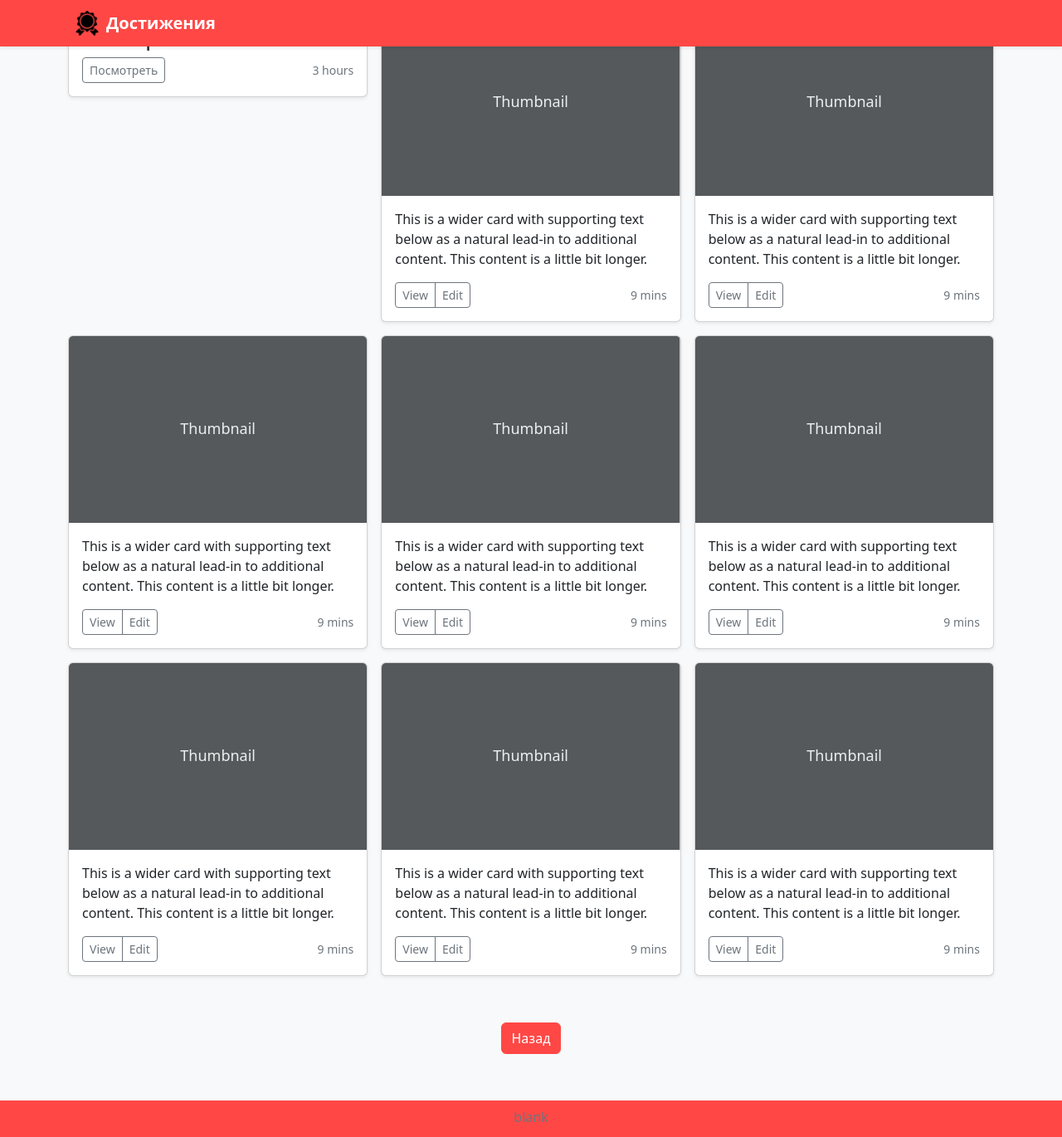
After one commit to DarkLordikss/samocat-demo, a Flask app: page /epic_1 in a window 1280 px wide. The commit adds this page. Shown: the whole page at 83% size. Run offline with Flask 2, Linux system fonts and the light colour scheme; some libraries are stand-ins or nearby versions.

Commit message:
ne proect a joke

```diff
--- a/main.py
+++ b/main.py
@@ -9,8 +9,13 @@
     return render_template('index.html')
 
 
-@app.route("/quest_1")
+@app.route("/epic_1")
 def second_page():
+    return render_template('epic_1.html')
+
+
+@app.route("/epic_1/quest_1")
+def third_page():
     return render_template('quest_1.html')
 
 
--- a/static/css/styles.css
+++ b/static/css/styles.css
@@ -74,7 +74,7 @@
 }
 
 .achives {
-    padding-top: 100px;
+    padding-top: 10px;
 }
 
 .photo {
--- /dev/null
+++ b/templates/epic_1.html
@@ -0,0 +1,212 @@
+<!doctype html>
+<html lang="en">
+  <head>
+    <meta charset="utf-8">
+    <meta name="viewport" content="width=device-width, initial-scale=1">
+    <meta name="description" content="">
+    <meta name="author" content="Mark Otto, Jacob Thornton, and Bootstrap contributors">
+    <meta name="generator" content="Hugo 0.104.2">
+    <script src="https://ajax.googleapis.com/ajax/libs/jquery/2.2.0/jquery.min.js"></script>
+    <link type="text/css" href="{{ url_for('static', filename='css/styles.css')}}" rel="stylesheet" />
+    <title>Самокат</title>
+
+    <link rel="canonical" href="https://getbootstrap.com/docs/5.2/examples/album/">
+
+
+
+
+  <link href="https://cdn.jsdelivr.net/npm/bootstrap@5.2.3/dist/css/bootstrap.min.css" rel="stylesheet" integrity="sha384-rbsA2VBKQhggwzxH7pPCaAqO46MgnOM80zW1RWuH61DGLwZJEdK2Kadq2F9CUG65" crossorigin="anonymous">
+  <script src="https://cdn.jsdelivr.net/npm/bootstrap@5.2.3/dist/js/bootstrap.bundle.min.js" integrity="sha384-kenU1KFdBIe4zVF0s0G1M5b4hcpxyD9F7jL+jjXkk+Q2h455rYXK/7HAuoJl+0I4" crossorigin="anonymous"></script>
+
+  <meta name="viewport" content="width=device-width, initial-scale=1, shrink-to-fit=no">
+  </head>
+  <body>
+
+<header class="position-fixed">
+  <div class="navbar navbar-dark bg-samokat shadow-sm">
+    <div class="container">
+      <a href="#" class="navbar-brand d-flex align-items-center">
+        <img class="px-2" width="100%" height="30" src="{{ url_for('static', filename= 'resourses/medal.png') }}">
+        <strong>Достижения</strong>
+      </a>
+    </div>
+  </div>
+</header>
+
+<main class="bg-light">
+ <div class="achives album py-10 bg-light">
+    <div class="container">
+
+      <div class="row row-cols-1 row-cols-sm-2 row-cols-md-3 g-3">
+        <div class="col">
+          <div class="card shadow-sm">
+
+
+            <div class="card-body">
+              <h3 class="card-text">Обжора</h3>
+              <div class="d-flex justify-content-between align-items-center">
+                <div class="btn-group">
+                  <a href="/epic_1/quest_1" class="btn btn-sm btn-outline-secondary">Посмотреть</a>
+                </div>
+                <small class="text-muted">3 hours</small>
+              </div>
+            </div>
+          </div>
+        </div>
+
+        <div class="col">
+          <div class="card shadow-sm">
+            <svg class="bd-placeholder-img card-img-top" width="100%" height="225" xmlns="http://www.w3.org/2000/svg" role="img" aria-label="Placeholder: Thumbnail" preserveAspectRatio="xMidYMid slice" focusable="false"><title>Placeholder</title><rect width="100%" height="100%" fill="#55595c"/><text x="50%" y="50%" fill="#eceeef" dy=".3em">Thumbnail</text></svg>
+
+            <div class="card-body">
+              <p class="card-text">This is a wider card with supporting text below as a natural lead-in to additional content. This content is a little bit longer.</p>
+              <div class="d-flex justify-content-between align-items-center">
+                <div class="btn-group">
+                  <button type="button" class="btn btn-sm btn-outline-secondary">View</button>
+                  <button type="button" class="btn btn-sm btn-outline-secondary">Edit</button>
+                </div>
+                <small class="text-muted">9 mins</small>
+              </div>
+            </div>
+          </div>
+        </div>
+        <div class="col">
+          <div class="card shadow-sm">
+            <svg class="bd-placeholder-img card-img-top" width="100%" height="225" xmlns="http://www.w3.org/2000/svg" role="img" aria-label="Placeholder: Thumbnail" preserveAspectRatio="xMidYMid slice" focusable="false"><title>Placeholder</title><rect width="100%" height="100%" fill="#55595c"/><text x="50%" y="50%" fill="#eceeef" dy=".3em">Thumbnail</text></svg>
+
+            <div class="card-body">
+              <p class="card-text">This is a wider card with supporting text below as a natural lead-in to additional content. This content is a little bit longer.</p>
+              <div class="d-flex justify-content-between align-items-center">
+                <div class="btn-group">
+                  <button type="button" class="btn btn-sm btn-outline-secondary">View</button>
+                  <button type="button" class="btn btn-sm btn-outline-secondary">Edit</button>
+                </div>
+                <small class="text-muted">9 mins</small>
+              </div>
+            </div>
+          </div>
+        </div>
+
+        <div class="col">
+          <div class="card shadow-sm">
+            <svg class="bd-placeholder-img card-img-top" width="100%" height="225" xmlns="http://www.w3.org/2000/svg" role="img" aria-label="Placeholder: Thumbnail" preserveAspectRatio="xMidYMid slice" focusable="false"><title>Placeholder</title><rect width="100%" height="100%" fill="#55595c"/><text x="50%" y="50%" fill="#eceeef" dy=".3em">Thumbnail</text></svg>
+
+            <div class="card-body">
+              <p class="card-text">This is a wider card with supporting text below as a natural lead-in to additional content. This content is a little bit longer.</p>
+              <div class="d-flex justify-content-between align-items-center">
+                <div class="btn-group">
+                  <button type="button" class="btn btn-sm btn-outline-secondary">View</button>
+                  <button type="button" class="btn btn-sm btn-outline-secondary">Edit</button>
+                </div>
+                <small class="text-muted">9 mins</small>
+              </div>
+            </div>
+          </div>
+        </div>
+        <div class="col">
+          <div class="card shadow-sm">
+            <svg class="bd-placeholder-img card-img-top" width="100%" height="225" xmlns="http://www.w3.org/2000/svg" role="img" aria-label="Placeholder: Thumbnail" preserveAspectRatio="xMidYMid slice" focusable="false"><title>Placeholder</title><rect width="100%" height="100%" fill="#55595c"/><text x="50%" y="50%" fill="#eceeef" dy=".3em">Thumbnail</text></svg>
+
+            <div class="card-body">
+              <p class="card-text">This is a wider card with supporting text below as a natural lead-in to additional content. This content is a little bit longer.</p>
+              <div class="d-flex justify-content-between align-items-center">
+                <div class="btn-group">
+                  <button type="button" class="btn btn-sm btn-outline-secondary">View</button>
+                  <button type="button" class="btn btn-sm btn-outline-secondary">Edit</button>
+                </div>
+                <small class="text-muted">9 mins</small>
+              </div>
+            </div>
+          </div>
+        </div>
+        <div class="col">
+          <div class="card shadow-sm">
+            <svg class="bd-placeholder-img card-img-top" width="100%" height="225" xmlns="http://www.w3.org/2000/svg" role="img" aria-label="Placeholder: Thumbnail" preserveAspectRatio="xMidYMid slice" focusable="false"><title>Placeholder</title><rect width="100%" height="100%" fill="#55595c"/><text x="50%" y="50%" fill="#eceeef" dy=".3em">Thumbnail</text></svg>
+
+            <div class="card-body">
+              <p class="card-text">This is a wider card with supporting text below as a natural lead-in to additional content. This content is a little bit longer.</p>
+              <div class="d-flex justify-content-between align-items-center">
+                <div class="btn-group">
+                  <button type="button" class="btn btn-sm btn-outline-secondary">View</button>
+                  <button type="button" class="btn btn-sm btn-outline-secondary">Edit</button>
+                </div>
+                <small class="text-muted">9 mins</small>
+              </div>
+            </div>
+          </div>
+        </div>
+
+        <div class="col">
+          <div class="card shadow-sm">
+            <svg class="bd-placeholder-img card-img-top" width="100%" height="225" xmlns="http://www.w3.org/2000/svg" role="img" aria-label="Placeholder: Thumbnail" preserveAspectRatio="xMidYMid slice" focusable="false"><title>Placeholder</title><rect width="100%" height="100%" fill="#55595c"/><text x="50%" y="50%" fill="#eceeef" dy=".3em">Thumbnail</text></svg>
+
+            <div class="card-body">
+              <p class="card-text">This is a wider card with supporting text below as a natural lead-in to additional content. This content is a little bit longer.</p>
+              <div class="d-flex justify-content-between align-items-center">
+                <div class="btn-group">
+                  <button type="button" class="btn btn-sm btn-outline-secondary">View</button>
+                  <button type="button" class="btn btn-sm btn-outline-secondary">Edit</button>
+                </div>
+                <small class="text-muted">9 mins</small>
+              </div>
+            </div>
+          </div>
+        </div>
+        <div class="col">
+          <div class="card shadow-sm">
+            <svg class="bd-placeholder-img card-img-top" width="100%" height="225" xmlns="http://www.w3.org/2000/svg" role="img" aria-label="Placeholder: Thumbnail" preserveAspectRatio="xMidYMid slice" focusable="false"><title>Placeholder</title><rect width="100%" height="100%" fill="#55595c"/><text x="50%" y="50%" fill="#eceeef" dy=".3em">Thumbnail</text></svg>
+
+            <div class="card-body">
+              <p class="card-text">This is a wider card with supporting text below as a natural lead-in to additional content. This content is a little bit longer.</p>
+              <div class="d-flex justify-content-between align-items-center">
+                <div class="btn-group">
+                  <button type="button" class="btn btn-sm btn-outline-secondary">View</button>
+                  <button type="button" class="btn btn-sm btn-outline-secondary">Edit</button>
+                </div>
+                <small class="text-muted">9 mins</small>
+              </div>
+            </div>
+          </div>
+        </div>
+        <div class="col">
+          <div class="card shadow-sm">
+            <svg class="bd-placeholder-img card-img-top" width="100%" height="225" xmlns="http://www.w3.org/2000/svg" role="img" aria-label="Placeholder: Thumbnail" preserveAspectRatio="xMidYMid slice" focusable="false"><title>Placeholder</title><rect width="100%" height="100%" fill="#55595c"/><text x="50%" y="50%" fill="#eceeef" dy=".3em">Thumbnail</text></svg>
+
+            <div class="card-body">
+              <p class="card-text">This is a wider card with supporting text below as a natural lead-in to additional content. This content is a little bit longer.</p>
+              <div class="d-flex justify-content-between align-items-center">
+                <div class="btn-group">
+                  <button type="button" class="btn btn-sm btn-outline-secondary">View</button>
+                  <button type="button" class="btn btn-sm btn-outline-secondary">Edit</button>
+                </div>
+                <small class="text-muted">9 mins</small>
+              </div>
+            </div>
+          </div>
+        </div>
+      </div>
+    </div>
+  </div>
+  <section id="noun" class="py-5 text-center container">
+        <div>
+          <button class="navbar-toggler">
+            <a href="/" class="col-sm btn btn-primary btn-samokat my-2">Назад</a>
+          </button>
+        </div>
+      </div>
+    </div>
+  </section>
+</main>
+
+<footer class="text-muted py-2 bg-samokat">
+  <div class="container">
+    <p class="mb-1 text-center">blank</p>
+  </div>
+</footer>
+
+
+    <script src="../assets/dist/js/bootstrap.bundle.min.js"></script>
+
+
+  </body>
+</html>
```
Also changed, not shown: templates/index.html (+17 -29 lines), templates/quest_1.html (+29 -9 lines), static/resourses/art.jpg (added), static/resourses/museum.jpg (deleted), static/resourses/walk.jpg (added), 1 other file.
